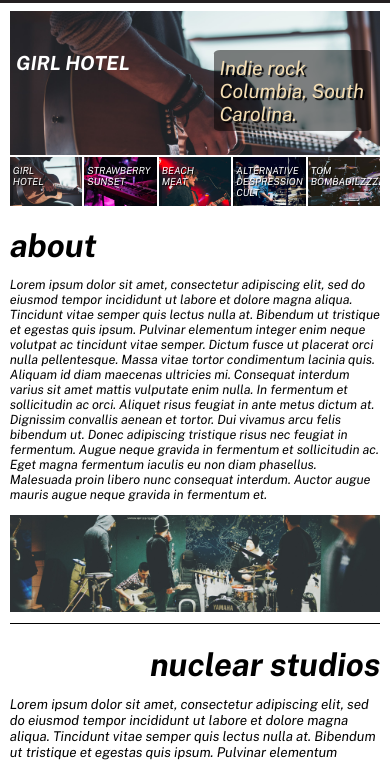
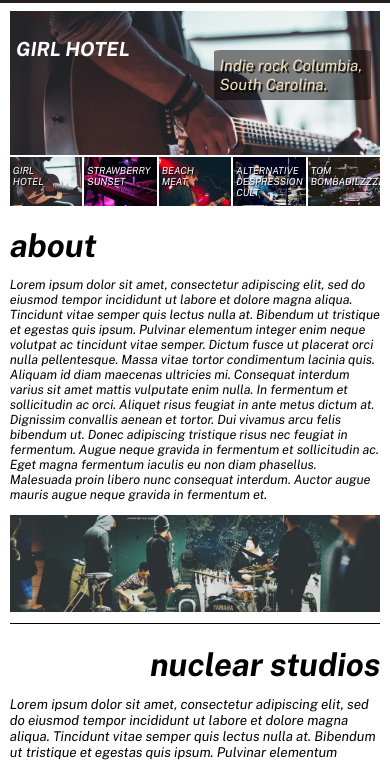
Before and after one commit to mlowell94/MusicForHats, a plain HTML site: page index.html in a window 390 px wide. Shown: the part 70-832 px from the top of the page. Drawn offline with Linux system fonts and the light colour scheme.

Commit message:
Update style.css

```diff
--- a/style.css
+++ b/style.css
@@ -403,13 +403,12 @@ h1 {
     .info h1 {
         color: white;
         width: fit-content;
-        grid-row: 3/5;
+        grid-row: 2;
         grid-column: 1/3;
-        margin-top: -10%;
         font-size: 5vw;
         margin-left: 5%;
+        margin-top: 0;
     }
-
     .info {
         height: 75%;
     }
@@ -417,7 +416,7 @@ h1 {
     .info p {
         width: fit-content;
         height: fit-content;
-        font-size: 5vw;
+        font-size: 4vw;
         margin-top: -7%;
         padding: 6px;
         grid-column: 4/6;
```
